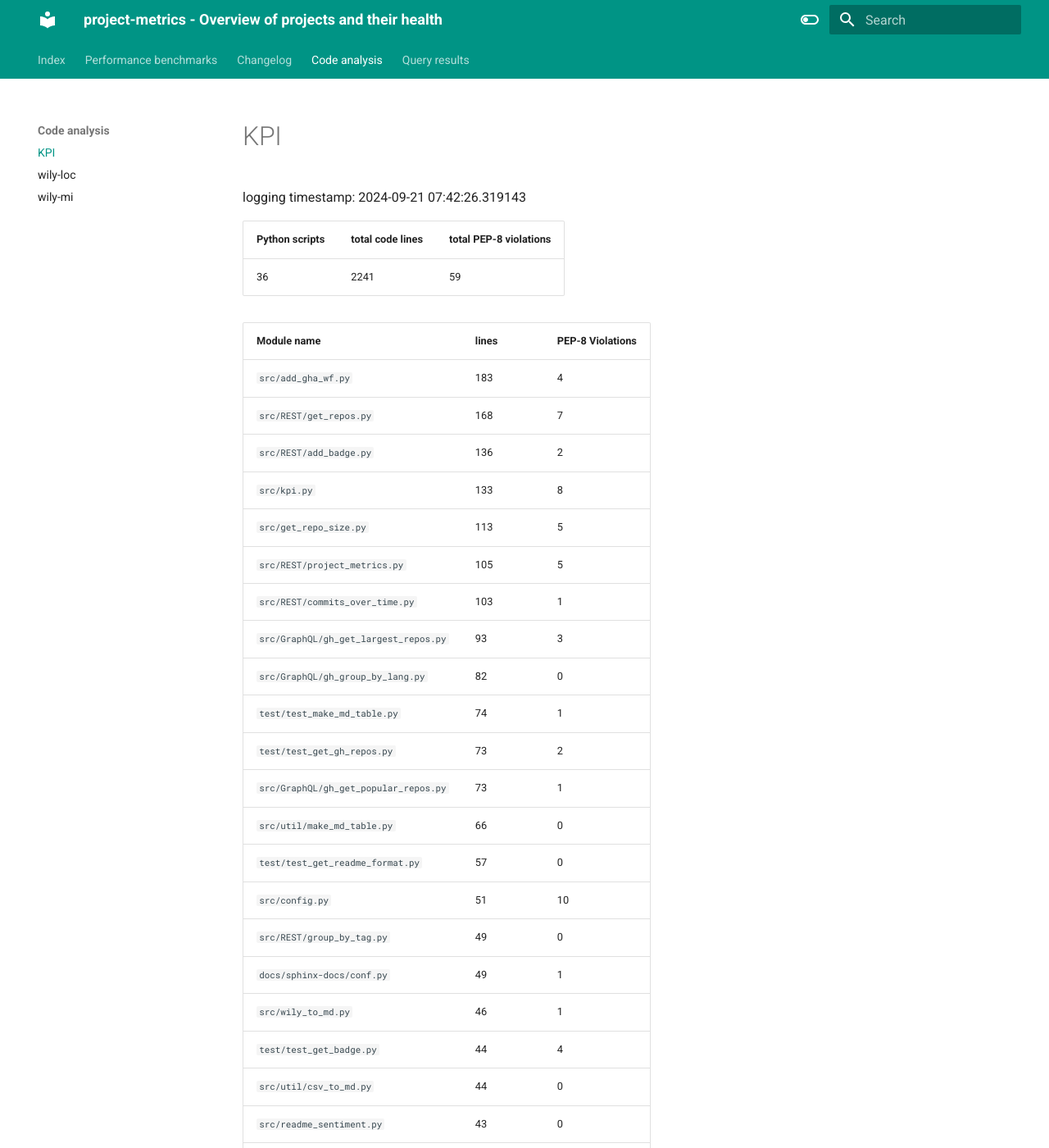
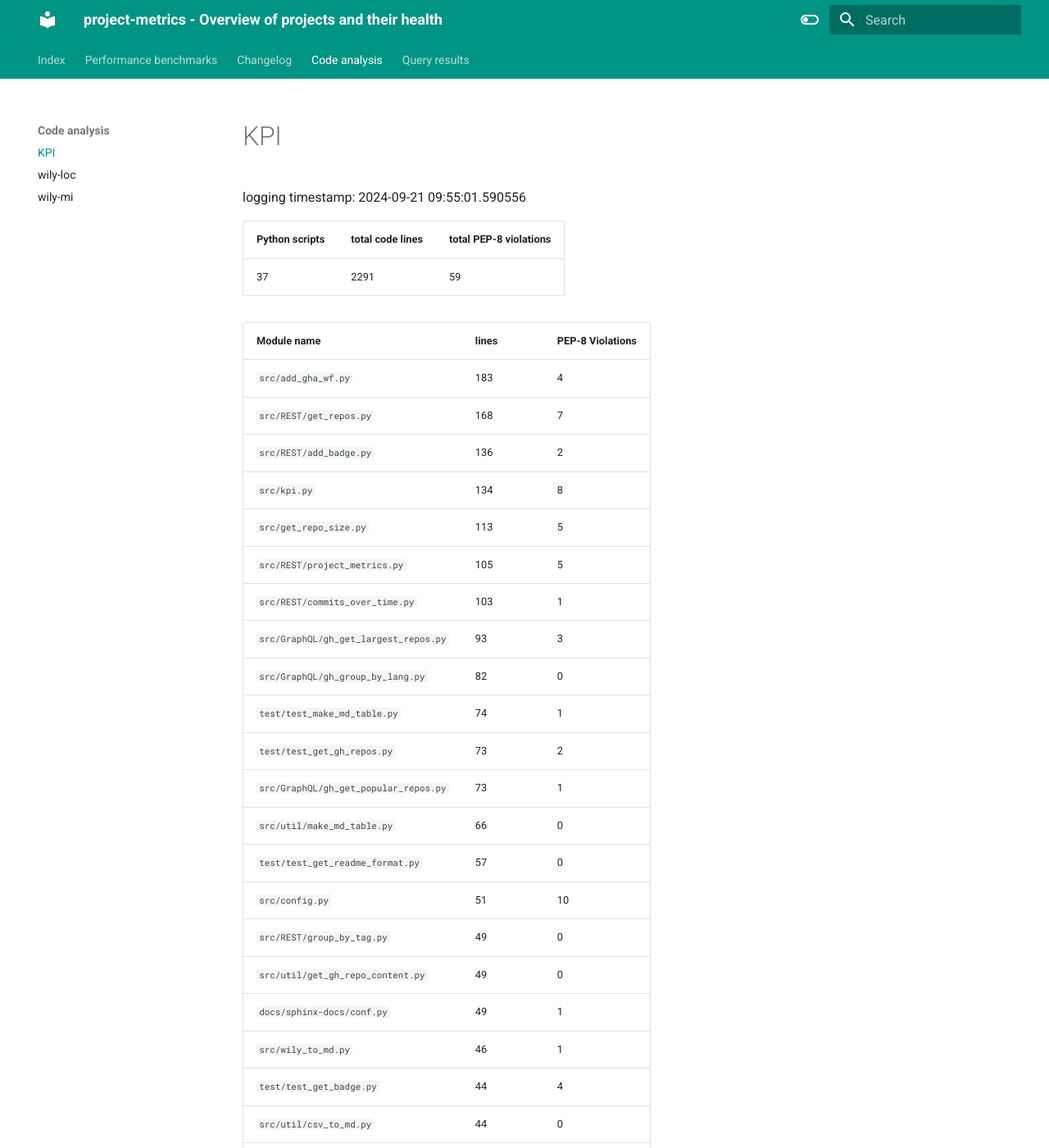
Before and after one commit to TheNewThinkTank/project-metrics, an MkDocs documentation site: the page built from docs/project_docs/code-analysis/kpi_project-metrics.md, in a window 1280 px wide and 1400 px high. Shown: the whole window at 82% size. Built offline with MkDocs 1.6.1 and Material for MkDocs 9.7.7, drawn with Linux system fonts in a browser that asks for light colours.

Commit message:
Updating file

```diff
--- a/docs/project_docs/code-analysis/kpi_project-metrics.md
+++ b/docs/project_docs/code-analysis/kpi_project-metrics.md
@@ -1,18 +1,18 @@
 # KPI
 
 logging timestamp:
-2024-09-21 07:42:26.319143
+2024-09-21 09:55:01.590556
 
 | Python scripts | total code lines | total PEP-8 violations |
 | --- | --- | --- |
-| 36| 2241 | 59 |
+| 37| 2291 | 59 |
 
 | Module name | lines | PEP-8 Violations |
 | --- | --- | --- |
 | `src/add_gha_wf.py                       ` |        183 |                    4 |
 | `src/REST/get_repos.py                   ` |        168 |                    7 |
 | `src/REST/add_badge.py                   ` |        136 |                    2 |
-| `src/kpi.py                              ` |        133 |                    8 |
+| `src/kpi.py                              ` |        134 |                    8 |
 | `src/get_repo_size.py                    ` |        113 |                    5 |
 | `src/REST/project_metrics.py             ` |        105 |                    5 |
 | `src/REST/commits_over_time.py           ` |        103 |                    1 |
@@ -25,6 +25,7 @@ logging timestamp:
 | `test/test_get_readme_format.py          ` |         57 |                    0 |
 | `src/config.py                           ` |         51 |                   10 |
 | `src/REST/group_by_tag.py                ` |         49 |                    0 |
+| `src/util/get_gh_repo_content.py         ` |         49 |                    0 |
 | `docs/sphinx-docs/conf.py                ` |         49 |                    1 |
 | `src/wily_to_md.py                       ` |         46 |                    1 |
 | `test/test_get_badge.py                  ` |         44 |                    4 |
```
